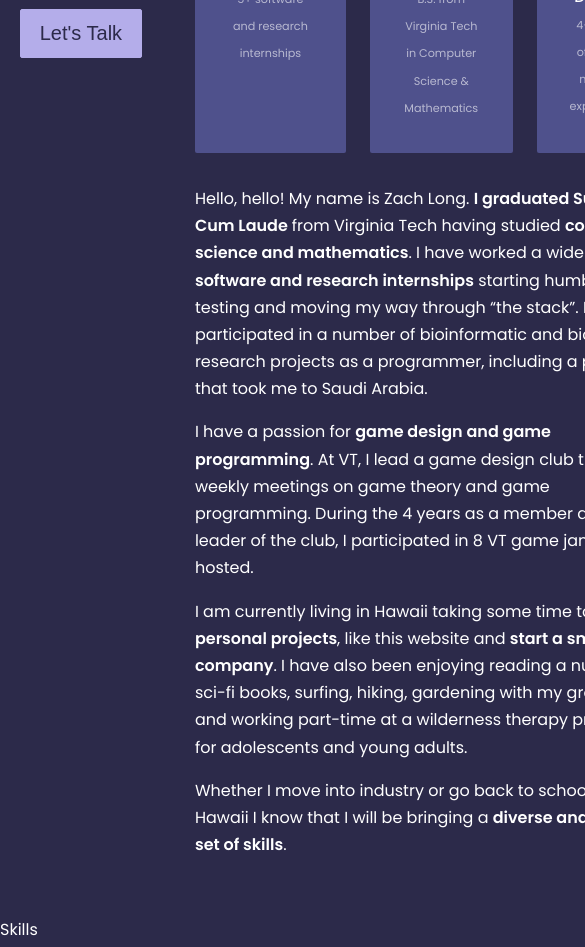
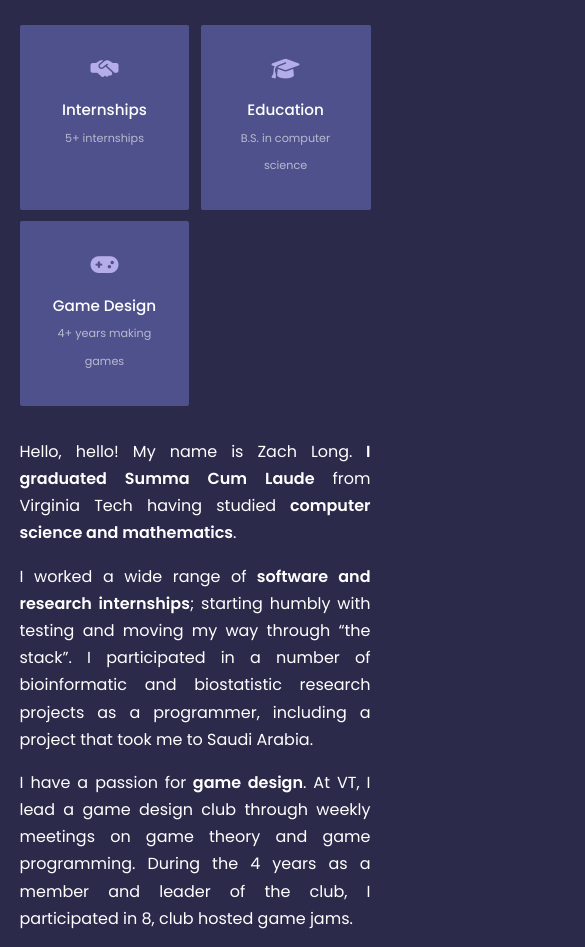
Before and after one commit to Masterfishy/Portfolio-Website, a React (Create React App) app: page / in a window 390 px wide. Shown: the part 1040-1987 px from the top of the page, 585 px wide, since content can reach past the window. Built offline with nearby package versions, Linux system fonts and the light colour scheme.

Commit message:
Mobile About setup, fixed navbar :) idkhow

```diff
--- a/src/index.css
+++ b/src/index.css
@@ -100,7 +100,16 @@ img {
     width: var(--container-width-sm);
   }
 
-  .section > h2 {
+  .section__header {
+    text-align: center;
+  }
+
+  .section__header > h5 {
+    text-align: center;
+  }
+
+  .section__header > h2 {
     margin-bottom: 2rem;
+    text-align: center;
   }
 }
--- a/src/pages/home/About.css
+++ b/src/pages/home/About.css
@@ -11,6 +11,12 @@
   display: grid;
   grid-template-columns: repeat(3, 1fr);
   gap: 1.5rem;
+}
+
+.about__icon {
+  color: var(--color-primary);
+  font-size: 1.4rem;
+  margin-bottom: 1rem;
 }
 
 .about__card h5 {
@@ -32,8 +38,32 @@
 
 /* ======= MEDIA QUERIES - MEDIUM DEVICES ======= */
 @media screen and (max-width: 1024px) {
+  .container.about__container {
+    grid-template-columns: 1fr;
+    gap: 1rem;
+  }
+
+  .about__body {
+    margin: 1rem 0 1.5rem;
+  }
 }
 
 /* ======= MEDIA QUERIES - SMALL DEVICES ======= */
 @media screen and (max-width: 600px) {
+  .container.about__container {
+    flex-direction: column;
+  }
+
+  .about__body {
+    text-align: center;
+  }
+
+  .about__cards {
+    grid-template-columns: 1fr 1fr;
+    gap: 0.7rem;
+  }
+
+  .about__blurb {
+    text-align: justify;
+  }
 }
--- a/src/pages/home/About.jsx
+++ b/src/pages/home/About.jsx
@@ -1,72 +1,97 @@
-import React from "react";
+import React, { useEffect, useState } from "react";
 import "./About.css";
 import { Button } from "../../components/Button";
 import { Card } from "../../components/Card";
 
 function About() {
+  const [button, setButton] = useState(false);
+
+  const showButton = () => {
+    if (window.innerWidth <= 600) {
+      setButton(true);
+    } else {
+      setButton(false);
+    }
+  };
+
+  useEffect(() => {
+    showButton();
+    window.addEventListener("resize", showButton);
+  }, []);
+
   return (
     <>
       <div id="about" className="container about__container">
         <div className="section__header">
           <h5>Get to Know</h5>
           <h2>About Me</h2>
-          <Button buttonStyle="btn-primary" to="#contact">
-            Let's Talk
-          </Button>
+          {!button && (
+            <Button buttonStyle="btn-primary" to="#contact">
+              Let's Talk
+            </Button>
+          )}
         </div>
         <div className="about__body">
           <div className="about__cards">
             <Card className="about__card">
-              <i className="fa-solid fa-handshake-simple" />
+              <i className="fa-solid fa-handshake-simple about__icon" />
               <h5>Internships</h5>
-              <small>5+ software and research internships</small>
+              <small>5+ internships</small>
             </Card>
             <Card className="about__card">
-              <i className="fa-solid fa-graduation-cap" />
+              <i className="fa-solid fa-graduation-cap about__icon" />
               <h5>Education</h5>
-              <small>
-                B.S. from Virginia Tech in Computer Science & Mathematics
-              </small>
+              <small>B.S. in computer science</small>
             </Card>
             <Card className="about__card">
-              <i className="fa-solid fa-gamepad" />
+              <i className="fa-solid fa-gamepad about__icon" />
               <h5>Game Design</h5>
-              <small>4+ years of game making experience</small>
+              <small>4+ years making games</small>
             </Card>
           </div>
           <div className="about__blurb">
             <p>
-              Hello, hello! My name is Zach Long.{" "}
-              <strong>I graduated Summa Cum Laude </strong>
-              from Virginia Tech having studied{" "}
-              <strong>computer science and mathematics</strong>. I have worked a
-              wide range of <strong>software and research internships</strong>{" "}
-              starting humbly with testing and moving my way through “the
-              stack”. I participated in a number of bioinformatic and
-              biostatistic research projects as a programmer, including a
-              project that took me to Saudi Arabia.
+              Hello, hello! My name is Zach Long.
+              <strong> I graduated Summa Cum Laude </strong>
+              from Virginia Tech having studied
+              <strong> computer science and mathematics</strong>.
             </p>
             <p>
-              I have a passion for{" "}
-              <strong> game design and game programming</strong>. At VT, I lead
-              a game design club through weekly meetings on game theory and game
-              programming. During the 4 years as a member and leader of the
-              club, I participated in 8 VT game jams we hosted.
+              I worked a wide range of
+              <strong> software and research internships</strong>; starting
+              humbly with testing and moving my way through “the stack”. I
+              participated in a number of bioinformatic and biostatistic
+              research projects as a programmer, including a project that took
+              me to Saudi Arabia.
             </p>
             <p>
-              I am currently living in Hawaii taking some time to{" "}
-              <strong>develop personal projects</strong>, like this website and{" "}
-              <strong>start a small company</strong>. I have also been enjoying
+              I have a passion for
+              <strong> game design</strong>. At VT, I lead a game design club
+              through weekly meetings on game theory and game programming.
+              During the 4 years as a member and leader of the club, I
+              participated in 8, club hosted game jams.
+            </p>
+            <p>
+              I am currently living in Hawaii taking some time to
+              <strong> develop personal projects</strong>, like this website
+              and,
+              <strong> start a small company</strong>. I have also been enjoying
               reading a number of sci-fi books, surfing, hiking, gardening with
               my grandma, and working part-time at a wilderness therapy program
               for adolescents and young adults.
             </p>
             <p>
-              Whether I move into industry or go back to school, after Hawaii I
-              know that I will be bringing a{" "}
-              <strong>diverse and valuable set of skills</strong>.
+              After Hawaii, whether I move into industry or go back to school, I
+              know that I will bring a
+              <strong> diverse and valuable set of skills</strong> to my next
+              adventure.
             </p>
           </div>
+          {button && (
+            <Button buttonStyle="btn-primary" to="#contact">
+              Let's Talk
+            </Button>
+          )}
         </div>
       </div>
     </>
--- a/src/pages/home/Hero.css
+++ b/src/pages/home/Hero.css
@@ -28,8 +28,8 @@
 
 /* ======= MEDIA QUERIES - MEDIUM DEVICES ======= */
 @media screen and (max-width: 1024px) {
-  .hero__container {
-    height: calc(68vh - var(--navbar-width));
+  .container.hero__container {
+    height: auto;
   }
 }
 
```
